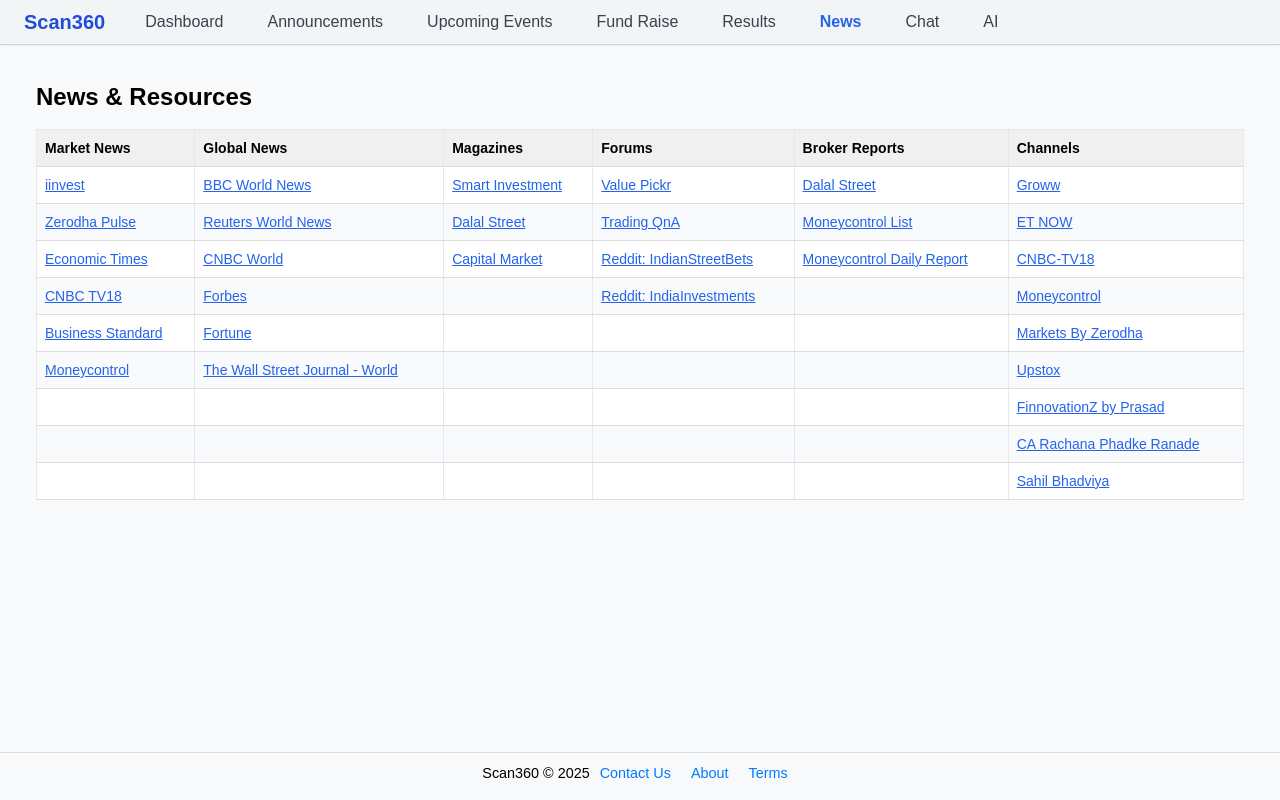
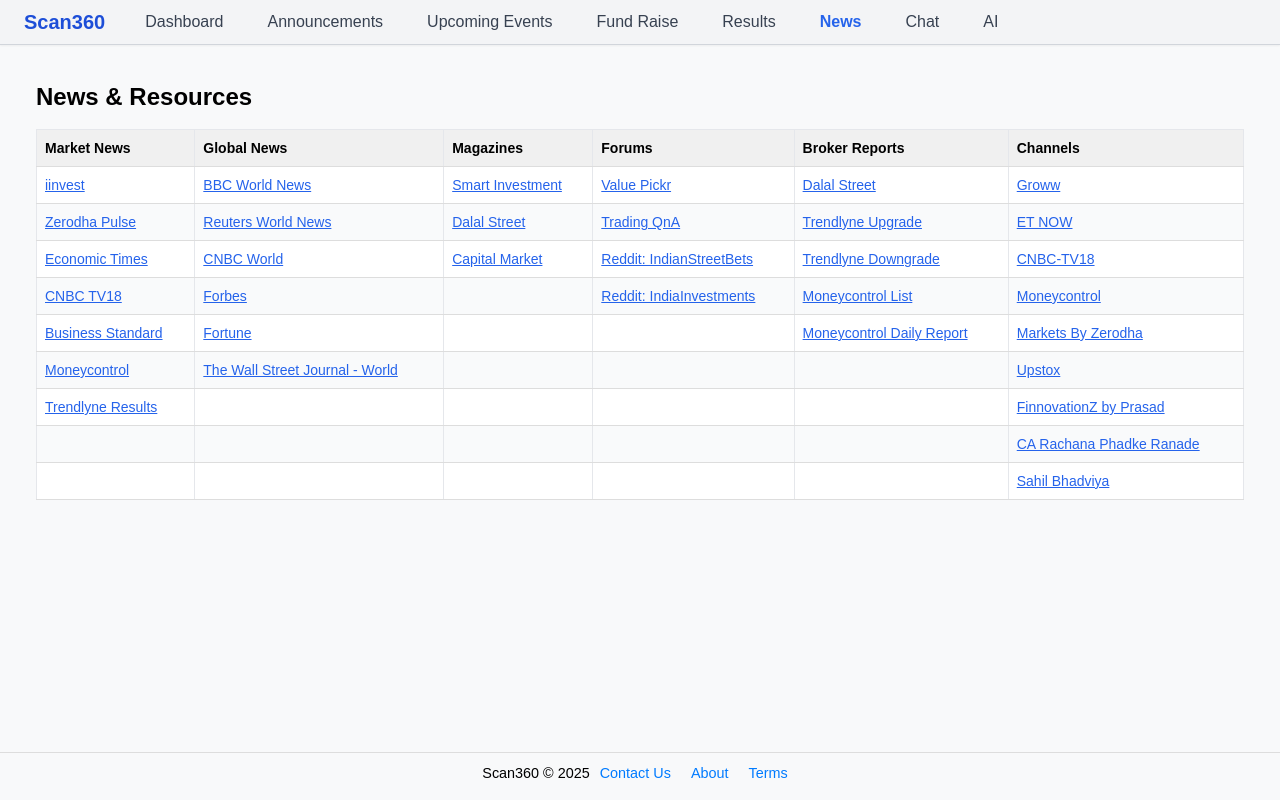
Before and after one commit to parthindia47/scan360, a React (Create React App) app in the folder source/client/: page /news in a window 1280 px wide. Built offline with nearby package versions, Linux system fonts and the light colour scheme; the HTML template or start-up script is replaced by a standard one.

Commit message:
added bulk deal API

```diff
--- a/source/client/src/News.js
+++ b/source/client/src/News.js
@@ -10,6 +10,7 @@ const linksData = [
       { name: 'CNBC TV18', url: 'https://www.cnbctv18.com/market/' },
       { name: 'Business Standard', url: 'https://www.business-standard.com/markets' },
       { name: 'Moneycontrol', url: 'https://www.moneycontrol.com/news/' },
+      { name: 'Trendlyne Results', url: 'https://trendlyne.com/dashboard/results/industry/' },
     ],
   },
   {
@@ -44,6 +45,8 @@ const linksData = [
     category: 'Broker Reports',
     links: [
       { name: 'Dalal Street', url: 'https://www.dsij.in/markets/reports/broker-reports' },
+      { name: 'Trendlyne Upgrade', url: 'https://trendlyne.com/research-reports/recent-upgrades/' },
+      { name: 'Trendlyne Downgrade', url: 'https://trendlyne.com/research-reports/recent-downgrades/' },
       { name: 'Moneycontrol List', url: 'https://www.moneycontrol.com/markets/stock-ideas/?classic=true' },
       { name: 'Moneycontrol Daily Report', url: 'https://www.moneycontrol.com/markets/brokerage-view.php?c=4' },
     ],
```
Also changed, not shown: 2 other files (tests, documents, lock files or other folders).
